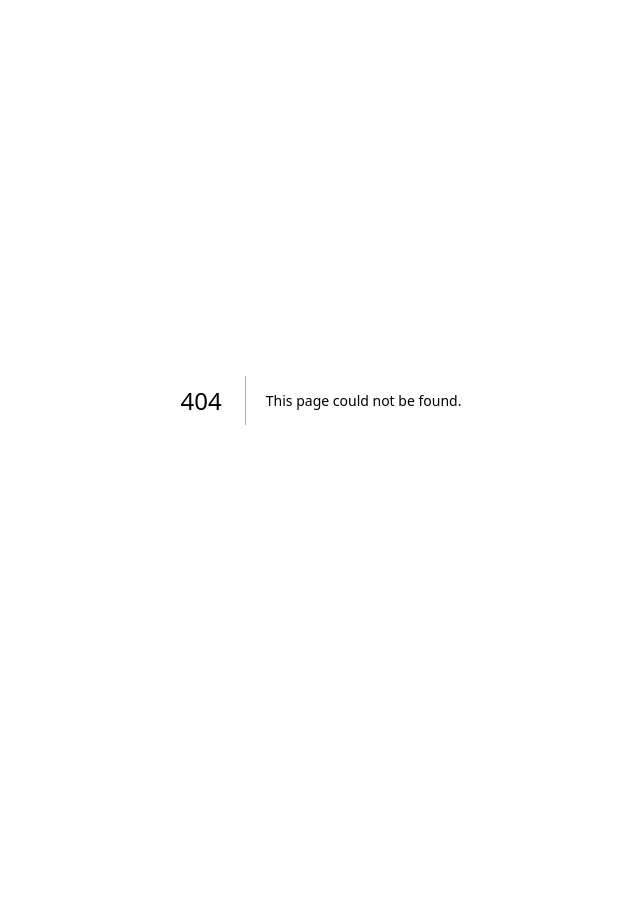
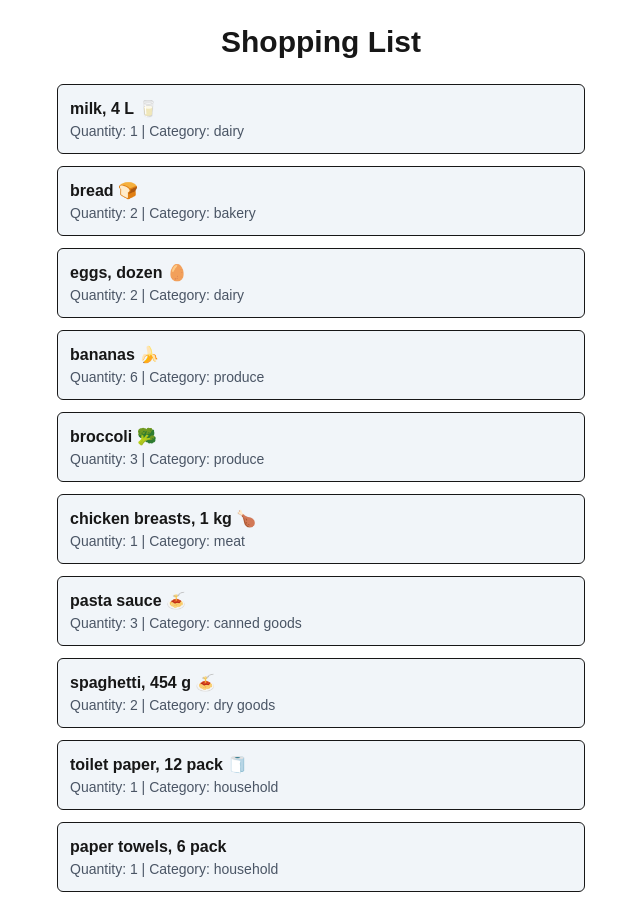
Before and after one commit to himanshi-2005/cprg306-assignments, a Next.js app: page /week-3 in a window 1280 px wide. Before the commit this address had no page. Shown: the top 902 px of the page, without its empty margins (319-959 px from the left). Before the commit the page ends 800 px from the top, so only its background shows below. Built offline with nearby package versions, Linux system fonts and the light colour scheme.

Commit message:
Week 3 components and props shopping list

```diff
--- /dev/null
+++ b/app/week-3/GroceryItem.js
@@ -0,0 +1,10 @@
+export default function Item({ name, quantity, category }) {
+  return (
+    <li className="border p-3 rounded-md bg-slate-100">
+      <p className="font-semibold">{name}</p>
+      <p className="text-sm text-gray-600">
+        Quantity: {quantity} | Category: {category}
+      </p>
+    </li>
+  );
+}
--- /dev/null
+++ b/app/week-3/GroceryItemList.js
@@ -0,0 +1,33 @@
+import Item from "./GroceryItem";
+
+export default function GroceryItemList() {
+  const item1 = { name: "milk, 4 L 🥛", quantity: 1, category: "dairy" };
+  const item2 = { name: "bread 🍞", quantity: 2, category: "bakery" };
+  const item3 = { name: "eggs, dozen 🥚", quantity: 2, category: "dairy" };
+  const item4 = { name: "bananas 🍌", quantity: 6, category: "produce" };
+  const item5 = { name: "broccoli 🥦", quantity: 3, category: "produce" };
+  const item6 = { name: "chicken breasts, 1 kg 🍗", quantity: 1, category: "meat" };
+  const item7 = { name: "pasta sauce 🍝", quantity: 3, category: "canned goods" };
+  const item8 = { name: "spaghetti, 454 g 🍝", quantity: 2, category: "dry goods" };
+  const item9 = { name: "toilet paper, 12 pack 🧻", quantity: 1, category: "household" };
+  const item10 = { name: "paper towels, 6 pack", quantity: 1, category: "household" };
+  const item11 = { name: "dish soap 🍽️", quantity: 1, category: "household" };
+  const item12 = { name: "hand soap 🧼", quantity: 4, category: "household" };
+
+  return (
+    <ul className="space-y-3">
+      <Item {...item1} />
+      <Item {...item2} />
+      <Item {...item3} />
+      <Item {...item4} />
+      <Item {...item5} />
+      <Item {...item6} />
+      <Item {...item7} />
+      <Item {...item8} />
+      <Item {...item9} />
+      <Item {...item10} />
+      <Item {...item11} />
+      <Item {...item12} />
+    </ul>
+  );
+}
--- /dev/null
+++ b/app/week-3/page.js
@@ -0,0 +1,13 @@
+import GroceryItemList from "./GroceryItemList";
+
+export default function Page() {
+  return (
+    <main className="p-6 max-w-xl mx-auto">
+      <h1 className="text-3xl font-bold mb-6 text-center">
+        Shopping List
+      </h1>
+
+      <GroceryItemList />
+    </main>
+  );
+}
```
